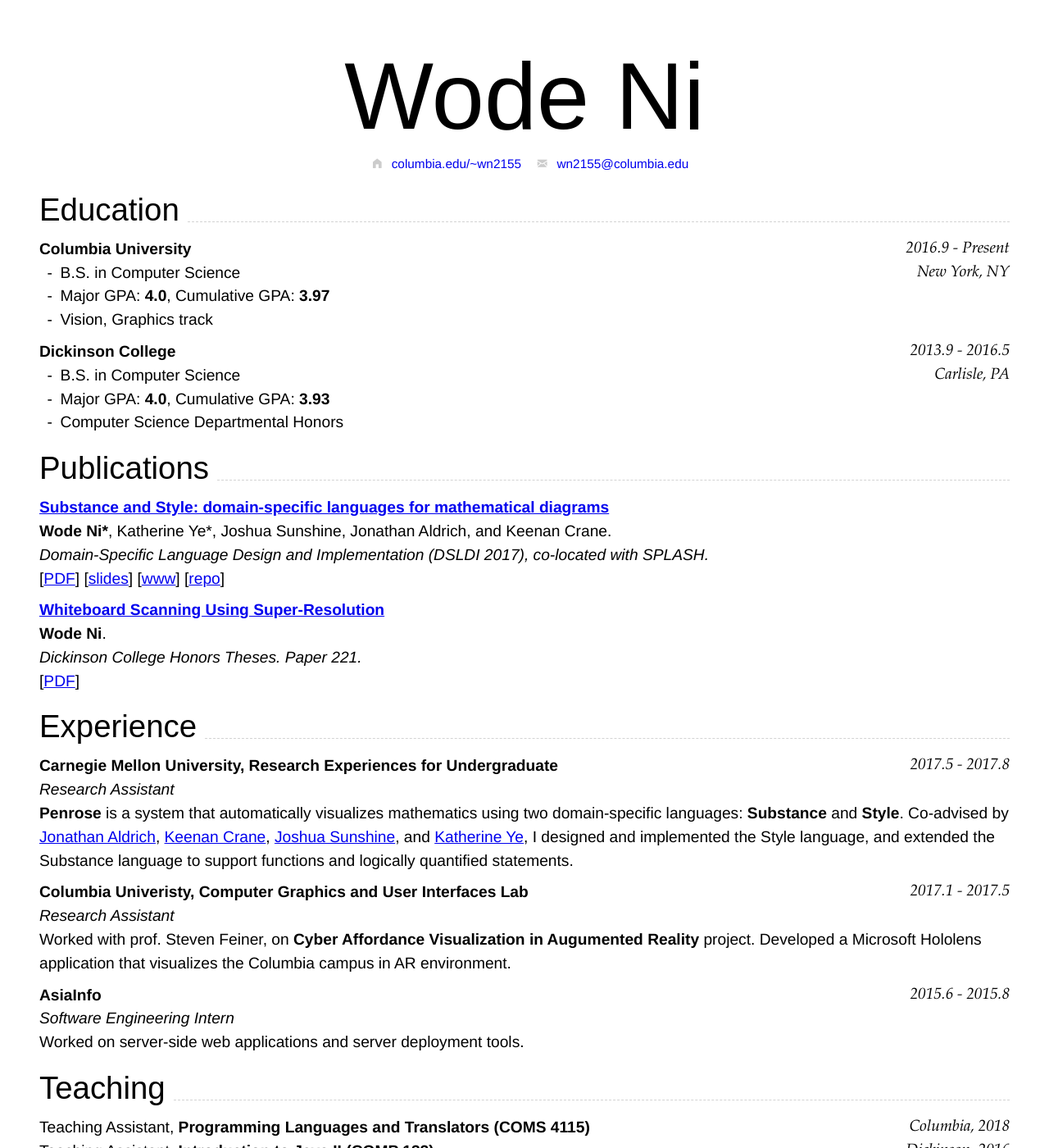
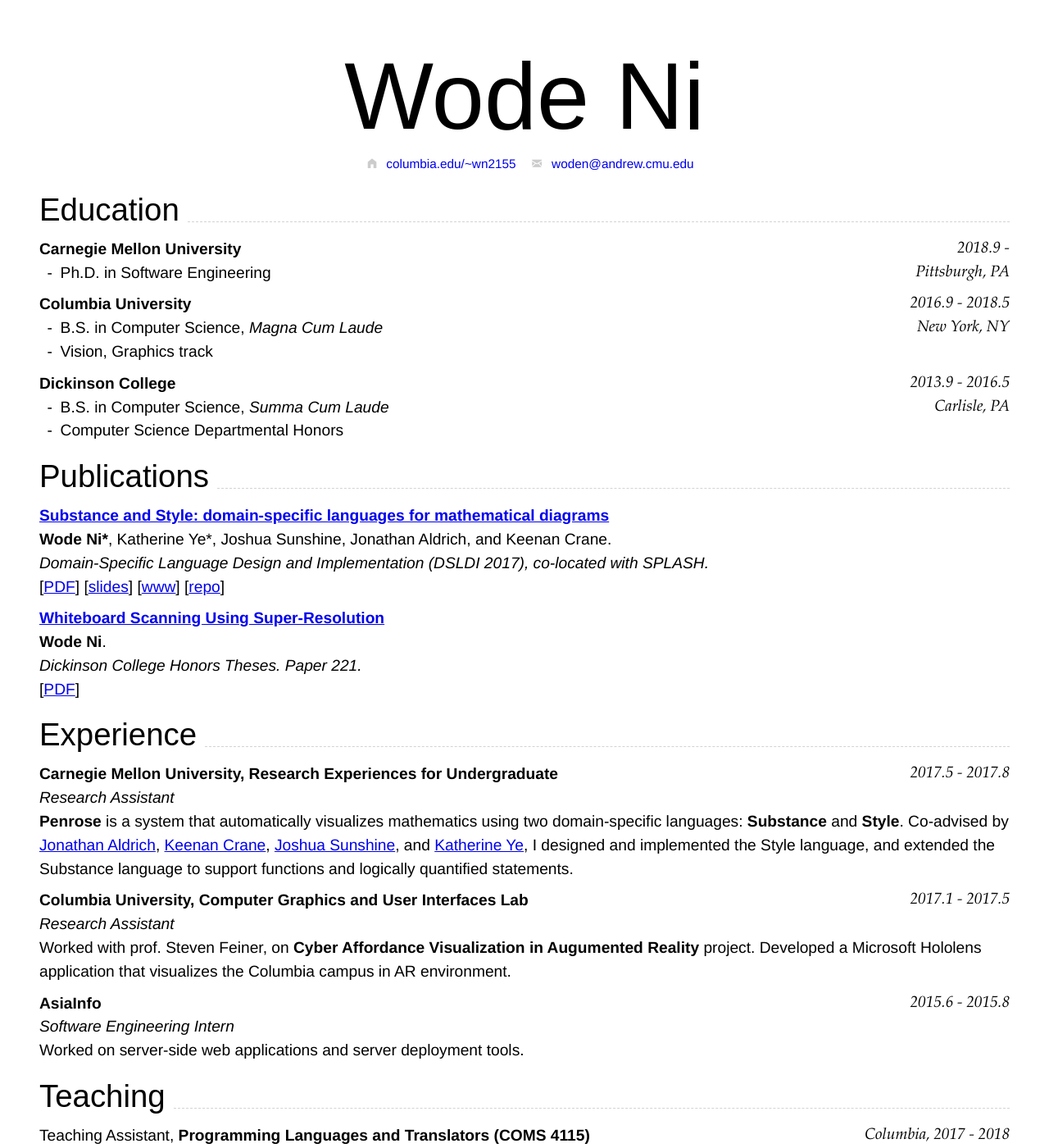
Before and after one commit to wodeni/nimo-markdown-cv, a Jekyll site: the page built from index.md, in a window 1280 px wide and 1400 px high. Shown: the whole window at 82% size. Built offline with Jekyll 4.4.1, drawn with Linux system fonts in a browser that asks for light colours; some of the changed text lies outside the part shown.

Commit message:
added graduation and CMU info

````diff
--- a/index.md
+++ b/index.md
@@ -9,25 +9,29 @@
 <i class="fi-home" style="margin-left:1em"></i>
 <a href="http://columbia.edu/~wn2155" style="margin-left:0.5em">columbia.edu/~wn2155</a>
 <i class="fi-mail" style="margin-left:1em"></i>
-<a href="wn2155@columbia.edu" style="margin-left:0.5em">wn2155@columbia.edu</a>
+<a href="wn2155@columbia.edu" style="margin-left:0.5em">woden@andrew.cmu.edu</a>
 </div>
 
 ## Education
 
-### __Columbia University__ `2016.9 - Present`
+### __Carnegie Mellon University__ `2018.9 -`
+```
+Pittsburgh, PA
+```
+- Ph.D. in Software Engineering
+
+### __Columbia University__ `2016.9 - 2018.5`
 ```
 New York, NY
 ```
-- B.S. in Computer Science
-- Major GPA: __4.0__, Cumulative GPA: __3.97__
+- B.S. in Computer Science, _Magna Cum Laude_
 - Vision, Graphics track
 
 ### __Dickinson College__ `2013.9 - 2016.5`
 ```
 Carlisle, PA
 ```
-- B.S. in Computer Science
-- Major GPA: __4.0__, Cumulative GPA: __3.93__
+- B.S. in Computer Science, _Summa Cum Laude_
 - Computer Science Departmental Honors
 
 ## Publications
@@ -49,7 +53,7 @@
 _Research Assistant_<br>
 __Penrose__ is a system that automatically visualizes mathematics using two domain-specific languages: __Substance__ and __Style__. Co-advised by [Jonathan Aldrich](https://www.cs.cmu.edu/~./aldrich/), [Keenan Crane](https://www.cs.cmu.edu/~kmcrane/), [Joshua Sunshine](http://www.cs.cmu.edu/~jssunshi/), and [Katherine Ye](https://www.cs.cmu.edu/~kqy/), I designed and implemented the Style language, and extended the Substance language to support functions and logically quantified statements.
 
-### __Columbia Univeristy, Computer Graphics and User Interfaces Lab__ `2017.1 - 2017.5`
+### __Columbia University, Computer Graphics and User Interfaces Lab__ `2017.1 - 2017.5`
 _Research Assistant_<br>
 Worked with prof. Steven Feiner, on __Cyber Affordance Visualization in Augumented Reality__ project. Developed a Microsoft Hololens application that visualizes the Columbia campus in AR environment.
 
@@ -60,20 +64,22 @@
 
 ## Teaching
 
-Teaching Assistant, __Programming Languages and Translators (COMS 4115)__ `Columbia, 2018` <br>
+Teaching Assistant, __Programming Languages and Translators (COMS 4115)__ `Columbia, 2017 - 2018` <br>
 Teaching Assistant, __Introduction to Java II (COMP 132)__ `Dickinson, 2016` <br>
 Peer Tutor, __Data Structures and Problem Solving (COMP 232)__ `Dickinson, 2016` <br>
-Computer Lab Consultant `DIckinson, 2014 - 2016` <br>
+Computer Lab Consultant `Dickinson, 2014 - 2016` <br>
 
 
 ## Honors & Awards
 
+Phi Beta Kappa `Dickinson, 2018` <br>
+Excellence in Computer Science `Columbia, 2018` <br>
 Tau Beta Pi, Engineering Honor Society `Columbia, 2017` <br>
-Computer Science Departmental Honor `DIckinson, 2016` <br>
-Pi Mu Epsilon, Mathematics Honor Society `DIckinson, 2016` <br>
-Upsilon Pi Epsilon, Computer Science Honor Society  `DIckinson, 2016` <br>
+Computer Science Departmental Honor `Dickinson, 2016` <br>
+Pi Mu Epsilon, Mathematics Honor Society `Dickinson, 2016` <br>
+Upsilon Pi Epsilon, Computer Science Honor Society  `Dickinson, 2016` <br>
 Alpha Lambda Delta, First year Honor Society `Dickinson, 2013`<br>
-John Montgomery Scholarship `DIckinson, 2013` <br>
+John Montgomery Scholarship `Dickinson, 2013` <br>
 
 <!-- ### Footer
 
````
Also changed, not shown: other parts of index.md (+1 -1 lines), examples/yuchen-cv.md (deleted, +0 -84 lines).
